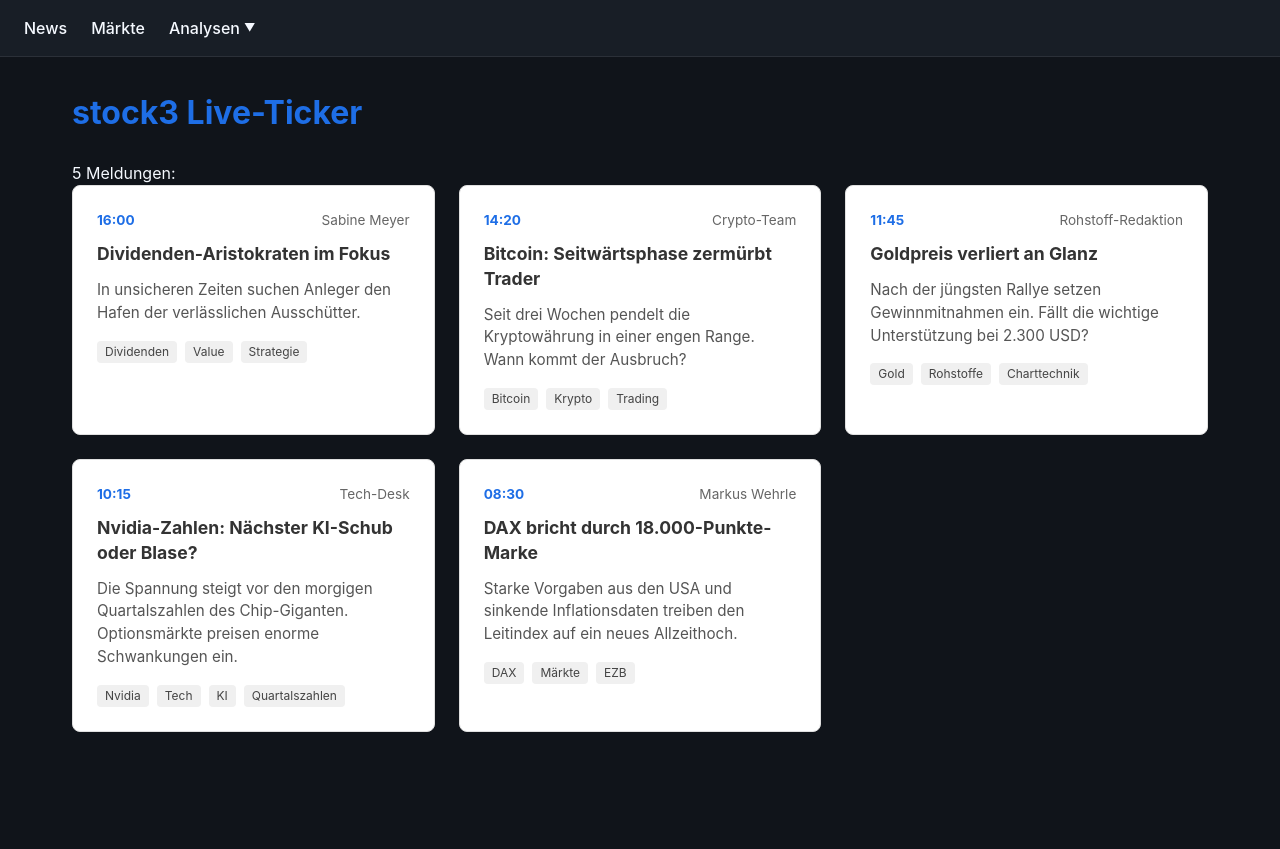
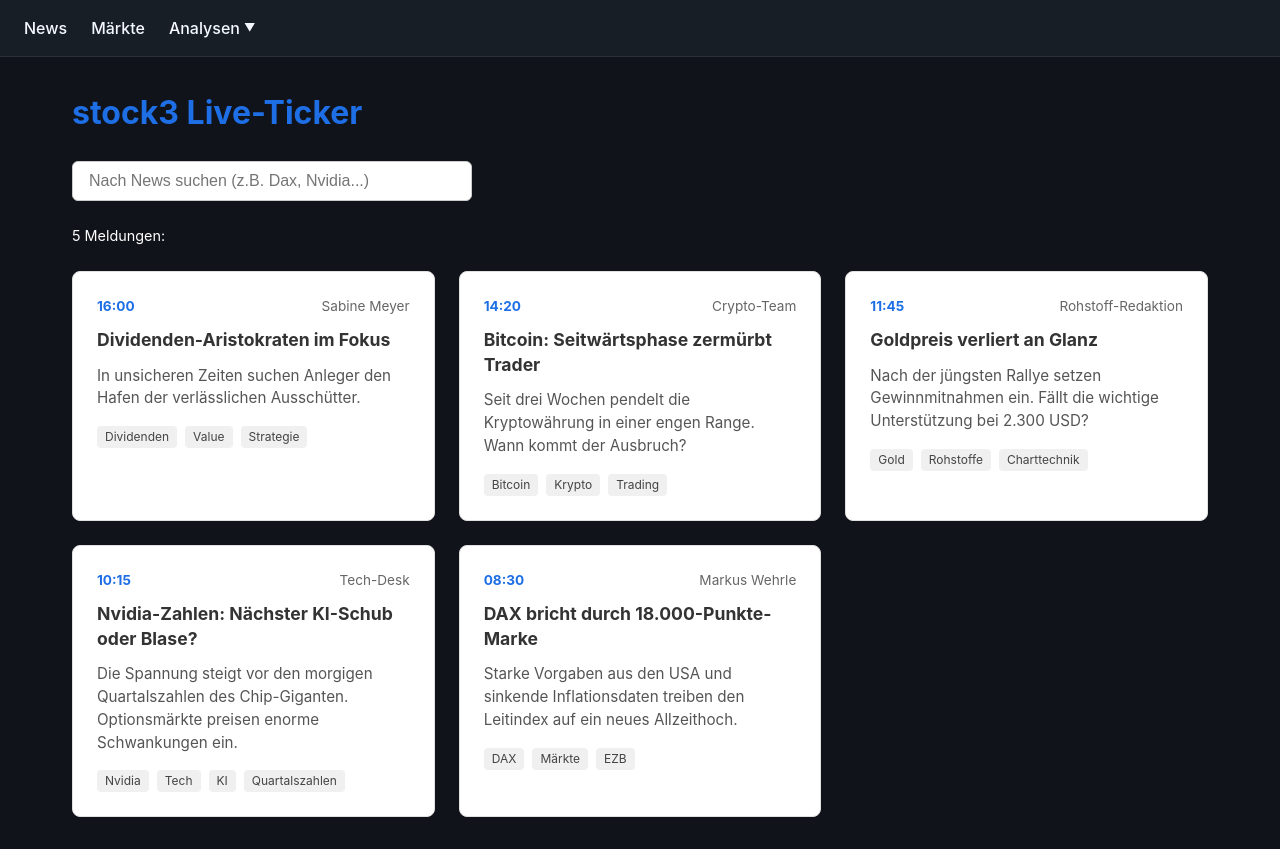
Before and after one commit to DavidvK17/stock3-app, a Vue app: page / in a window 1280 px wide. Before the commit the page ends 800 px from the top, so only its background shows below. Built offline with nearby package versions, Linux system fonts and the light colour scheme; the HTML template or start-up script is replaced by a standard one.

Commit message:
implementing reactive live search and filter query logic

```diff
--- a/src/App.vue
+++ b/src/App.vue
@@ -7,6 +7,7 @@
 
 const newsList = ref<Stock3News[]>([])
 const selectedNews = ref<Stock3News | null>(null)
+const searchQuery = ref('')
 
 async function fetchNews() {
   try {
@@ -21,8 +22,15 @@
   }
 }
 
-const sortedNewsList = computed(() => {
-  return [...newsList.value].sort((a, b) => {
+const filteredAndSortedNewsList = computed(() => {
+  const filtered = newsList.value.filter((item) => {
+    const query = searchQuery.value.toLowerCase().trim()
+    if (!query) return true
+    const matchesHeadline = item.headline.toLowerCase().includes(query)
+    const matchesSummary = item.headline.toLowerCase().includes(query)
+    return matchesHeadline || matchesSummary
+  })
+  return filtered.sort((a, b) => {
     return new Date(b.timestamp).getTime() - new Date(a.timestamp).getTime()
   })
 })
@@ -46,11 +54,19 @@
   <main class="l-container">
     <header>
       <h1 class="page-title">stock3 Live-Ticker</h1>
-      <p>{{ newsList.length }} Meldungen:</p>
+      <div class="search-container">
+        <input
+        v-model="searchQuery"
+        type="text"
+        placeholder="Nach News suchen (z.B. Dax, Nvidia...)"
+        class="search-input"
+        />
+      </div>
+      <p class="news-count">{{ filteredAndSortedNewsList.length }} Meldungen:</p>
     </header>
     <section class="news-grid">
       <NewsCard
-        v-for="item in sortedNewsList"
+        v-for="item in filteredAndSortedNewsList"
         :key="item.id"
         :news="item"
         @select="openNews"
@@ -80,10 +96,28 @@
 
 .news-count {
   font-size: 0.9rem;
-  color: #666;
-  background: #f5f5f5;
-  padding: 4px 12px;
-  border-radius: 20px;
+  margin-bottom: calc(var(--spacing-base) * 3);
+  color: var(--c-brand-secondary);
+}
+
+.search-container {
+  margin: calc(var(--spacing-base) * 3) 0;
+}
+
+.search-input {
+  width: 100%;
+  max-width: 400px;
+  padding: 10px 16px;
+  font-size: 1rem;
+  border: 1px solid #ccc;
+  border-radius: 6px;
+  outline: none;
+  transition: border-color 0.2s ease, box-shadow 0.2s ease;
+
+  &:focus {
+    border-color: var(--c-brand-primary); /* Unser stock3-Blau */
+    box-shadow: 0 0 0 3px rgba(0, 102, 204, 0.15);
+  }
 }
 
 /* Flexibles CSS Grid für das Layout */
--- a/src/assets/scss/main.scss
+++ b/src/assets/scss/main.scss
@@ -11,6 +11,7 @@
 
   /* Brand & Highlights */
   --c-brand-primary: #1e6ee6; // stock3 Primary Blue
+    --c-brand-secondary: #fff; // stock3 Primary Blue
   --c-up-green: #00e593;      // stock3 Up
   --c-down-red: #ff525e;      // stock3 Down
 
```
